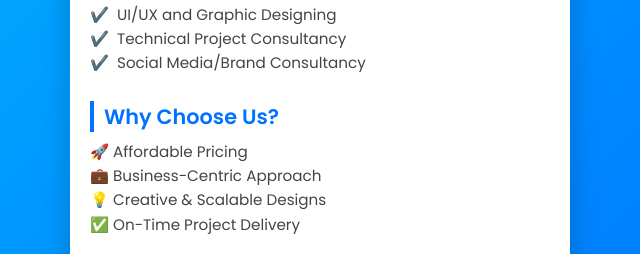
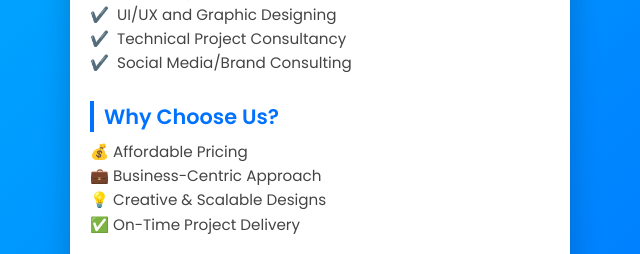
Before and after one commit to bklcoders/profile, a plain HTML site: page index.html in a window 1280 px wide. Shown: the part 638-892 px from the top of the page, 320-960 px from the left. Drawn offline with Linux system fonts and the light colour scheme.

Commit message:
some updates

```diff
--- a/index.html
+++ b/index.html
@@ -31,13 +31,13 @@
             <li>Marketing and Sales Solutions</li>
             <li>UI/UX and Graphic Designing</li>
             <li>Technical Project Consultancy</li>
-            <li>Social Media/Brand Consultancy</li>
+            <li>Social Media/Brand Consulting</li>
         </ul>
     </div>
 
     <div class="section" id="why-us">
         <h2>Why Choose Us?</h2>
-        <p>🚀 Affordable Pricing<br>
+        <p>💰 Affordable Pricing<br>
            💼 Business-Centric Approach<br>
            💡 Creative & Scalable Designs<br>
            ✅ On-Time Project Delivery</p>
```
